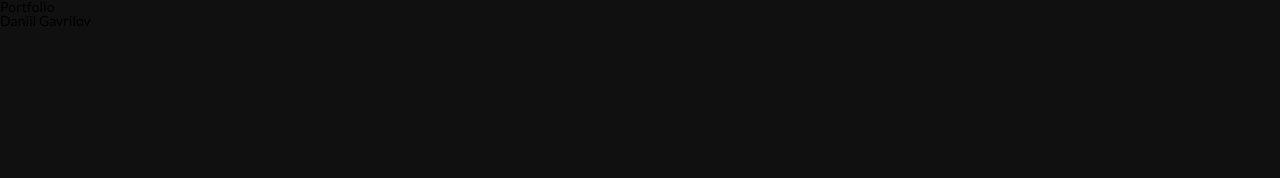
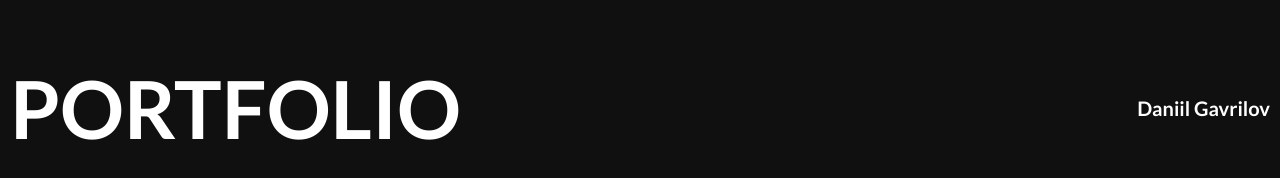
Before and after one commit to Daniil-gavrilooov/portfolio, a plain HTML site: page app/index.html in a window 1280 px wide. Drawn offline with Linux system fonts and the light colour scheme.

Commit message:
finish section (header)

```diff
--- a/app/index.html
+++ b/app/index.html
@@ -15,7 +15,7 @@
 <body>
 
     <div class="container">
-        <header class="haeder">
+        <header class="header">
             <div class="header__inner">
                 <h1 class="header__title">
                     Portfolio
--- /dev/null
+++ b/app/scss/_header.scss
@@ -0,0 +1,19 @@
+.header {
+    padding: 72px 0;
+    &__inner {
+        display: flex;
+        justify-content: space-between;
+        align-items: center;
+    }
+    &__title {
+        font-weight: 700;
+        font-size: 80px;
+        line-height: 72px;
+        text-transform: uppercase;
+    }
+    &__name {
+        font-weight: 700;
+        font-size: 20px;
+        line-height: 24px;
+    }
+}
--- a/app/scss/style.scss
+++ b/app/scss/style.scss
@@ -1,9 +1,17 @@
 @import '_vars';
 @import '_reset';
 @import '_mixing';
+@import '_header';
 
 body{
     font-family: 'Lato', sans-serif;
     background: #101010;
     height: 100vh;
+    color: $white;
 }
+
+.container{
+    max-width: 1795px;
+    padding: 0 10px;
+    margin: 0 auto;
+}
```
Also changed, not shown: app/css/style.min.css.
